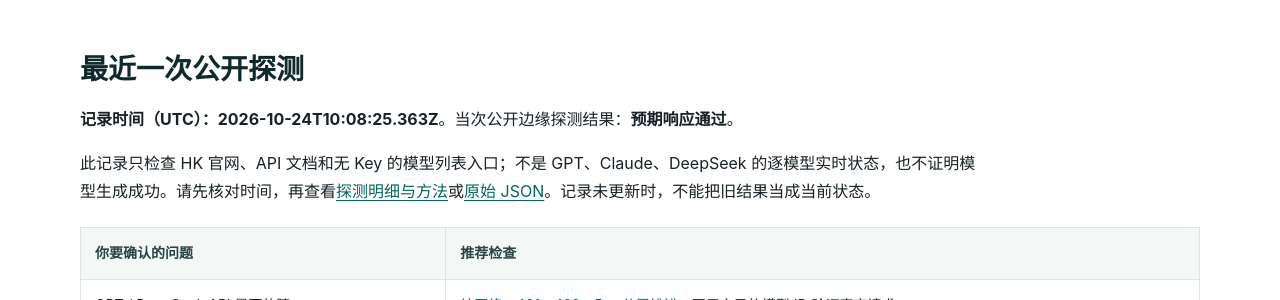
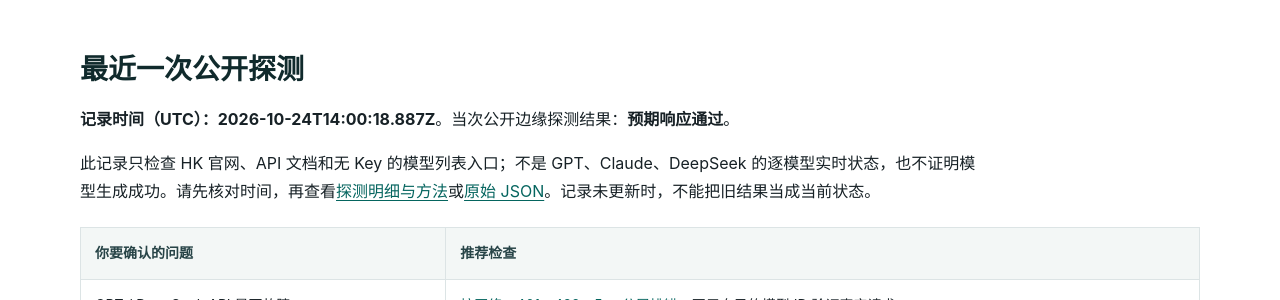
Before and after one commit to KKWANG4444/api-status, a Jekyll site: the page built from index.md, in a window 1280 px wide and 900 px high, scrolled down 364 px. Shown: the part 151-451 px from the top of the window. Built offline with Jekyll 4.4.1, drawn with Linux system fonts in a browser that asks for light colours.

Commit message:
chore: update public edge status

```diff
--- a/_data/status.json
+++ b/_data/status.json
@@ -1,7 +1,7 @@
 {
   "status": "operational",
-  "checked_at": "2026-10-24T10:08:25.363Z",
-  "duration_ms": 333,
+  "checked_at": "2026-10-24T14:00:18.887Z",
+  "duration_ms": 338,
   "overall": true,
   "components": [
     {
@@ -10,7 +10,7 @@
       "url": "https://www.aifast.hk/",
       "ok": true,
       "status": 200,
-      "elapsed_ms": 236,
+      "elapsed_ms": 241,
       "content_type": "text/html; charset=utf-8",
       "detail": "Expected public edge response"
     },
@@ -20,7 +20,7 @@
       "url": "https://api.aifast.hk/",
       "ok": true,
       "status": 200,
-      "elapsed_ms": 284,
+      "elapsed_ms": 302,
       "content_type": "text/html",
       "detail": "Expected public edge response"
     },
@@ -30,7 +30,7 @@
       "url": "https://www.aifast.hk/v1/models",
       "ok": true,
       "status": 401,
-      "elapsed_ms": 234,
+      "elapsed_ms": 269,
       "content_type": "application/json; charset=utf-8",
       "detail": "Expected public edge response"
     }
--- a/data/status.json
+++ b/data/status.json
@@ -1,7 +1,7 @@
 {
   "status": "operational",
-  "checked_at": "2026-10-24T10:08:25.363Z",
-  "duration_ms": 333,
+  "checked_at": "2026-10-24T14:00:18.887Z",
+  "duration_ms": 338,
   "overall": true,
   "components": [
     {
@@ -10,7 +10,7 @@
       "url": "https://www.aifast.hk/",
       "ok": true,
       "status": 200,
-      "elapsed_ms": 236,
+      "elapsed_ms": 241,
       "content_type": "text/html; charset=utf-8",
       "detail": "Expected public edge response"
     },
@@ -20,7 +20,7 @@
       "url": "https://api.aifast.hk/",
       "ok": true,
       "status": 200,
-      "elapsed_ms": 284,
+      "elapsed_ms": 302,
       "content_type": "text/html",
       "detail": "Expected public edge response"
     },
@@ -30,7 +30,7 @@
       "url": "https://www.aifast.hk/v1/models",
       "ok": true,
       "status": 401,
-      "elapsed_ms": 234,
+      "elapsed_ms": 269,
       "content_type": "application/json; charset=utf-8",
       "detail": "Expected public edge response"
     }
```
